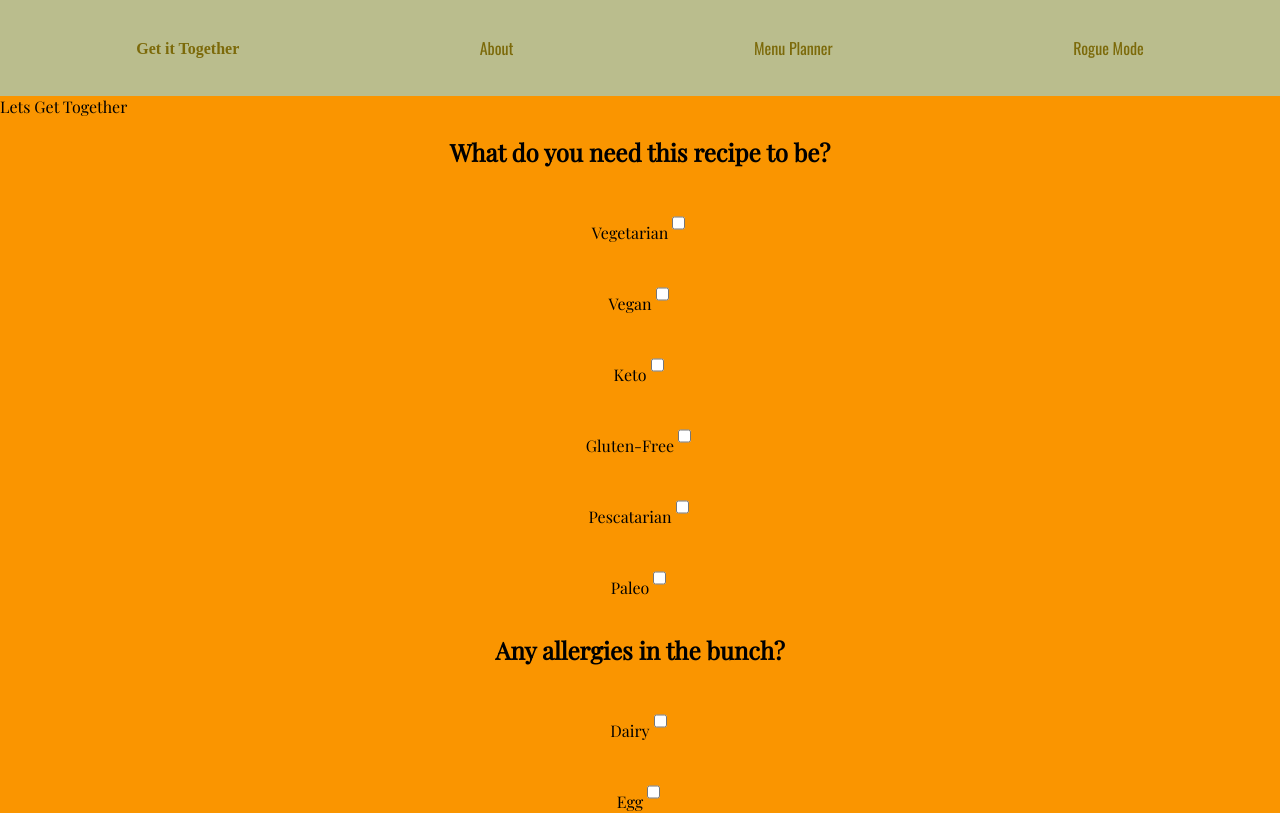
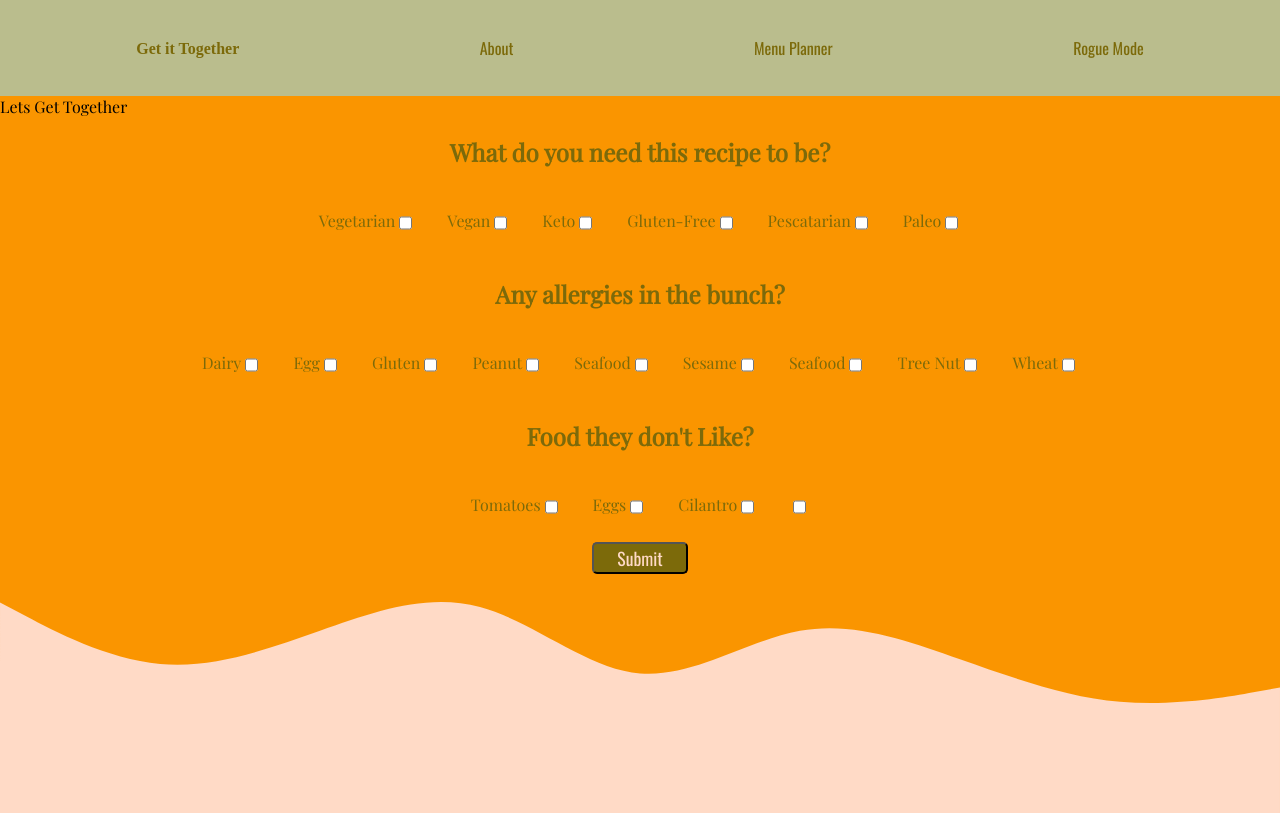
Before and after one commit to kendrak922/Dinner-Party, a React (Create React App) app: page /menu in a window 1280 px wide. Shown: the top 813 px of the page. Built offline with nearby package versions, Linux system fonts and the light colour scheme; a web font is replaced by a local one.

Commit message:
cleaned up form code

```diff
--- a/src/Components/FoodOptions/FoodOptions.js
+++ b/src/Components/FoodOptions/FoodOptions.js
@@ -5,6 +5,7 @@ const FoodOptions = () => {
     return (
         <div>
             <form>
+                <div className="questionBank">
                     <h2> What do you need this recipe to be?</h2>
                     <label>Vegetarian<input type="checkbox" value="Vegetarian"></input></label>
                     <label>Vegan<input type="checkbox" value="Vegan"></input></label>
@@ -12,6 +13,8 @@ const FoodOptions = () => {
                     <label>Gluten-Free<input type="checkbox" value="Gluten-Free"></input></label>
                     <label>Pescatarian<input type="checkbox" value="Pescatarian"></input></label>
                     <label>Paleo<input type="checkbox" value="Paleo"></input></label>
+                </div>
+                <div className="questionBank">
                     <h2> Any allergies in the bunch?</h2>
                     <label>Dairy<input type="checkbox" value="Dairy"></input></label>
                     <label>Egg<input type="checkbox" value="Egg"></input></label>
@@ -22,11 +25,14 @@ const FoodOptions = () => {
                     <label>Seafood<input type="checkbox" value="Soy"></input></label>
                     <label>Tree Nut<input type="checkbox" value="Tree Nut"></input></label>
                     <label>Wheat<input type="checkbox" value="wheat"></input></label>
+                </div>
+                <div className="questionBank">
                     <h2>Food they don't Like?</h2>
                     <label>Tomatoes<input type="checkbox" value="tomato"></input></label>
                     <label>Eggs<input type="checkbox" value="egg"></input></label>
                     <label>Cilantro<input type="checkbox" value="cilantro"></input></label>
                     <label><input type="checkbox" value=""></input></label>
+                </div>
                 <input type="submit" value="Submit" />
             </form>
         </div>
--- a/src/Components/FoodOptions/FoodOptions.scss
+++ b/src/Components/FoodOptions/FoodOptions.scss
@@ -1,5 +1,30 @@
+@import '../../App.scss';
+
 form{
     display: flex;
     flex-flow: column;
     text-align: center;
+    color: $dark-green;
+    align-items: center;
+    input[type = submit]{
+        width: 6rem;
+        font-size: 1.1rem;
+        font-family: $secondary-font;
+        background-color: $dark-green;
+        color: $silk;
+    }
 }
+
+.questionBank{
+    display: flex;
+    flex-flow: row wrap;
+    text-align: center;
+    justify-content: center;
+    input{
+        vertical-align: middle;
+    }
+    h2{
+        flex-basis: 100%;
+    }
+
+}
--- a/src/Components/Footer/Footer.js
+++ b/src/Components/Footer/Footer.js
@@ -11,19 +11,19 @@ return(
     marginBottom:"-20px",
     width: "100%"
   }}></img>
-    <div className="footer">
+    <form className="footer">
         <h1>Contact Us</h1>
         <label>Name: <br></br>
-        <input name="name" type="text"></input>
+        <input name="name" type="text" />
         </label>
         <label>Email:<br></br>
-        <input name="email" type="text"></input>
+        <input name="email" type="text" />
         </label>
         <label>Message: <br></br>
-        <textarea name="message" type="textarea"></textarea>
+        <textarea name="message" type="textarea" />
         </label>
-        <input type="submit" value="submit" className="submit"></input>
-    </div>
+        <input type="submit" value="submit" className="submit" />
+    </form>
     </div>
 )
 }
```
Lines whose indentation alone changed are shown as unchanged.
